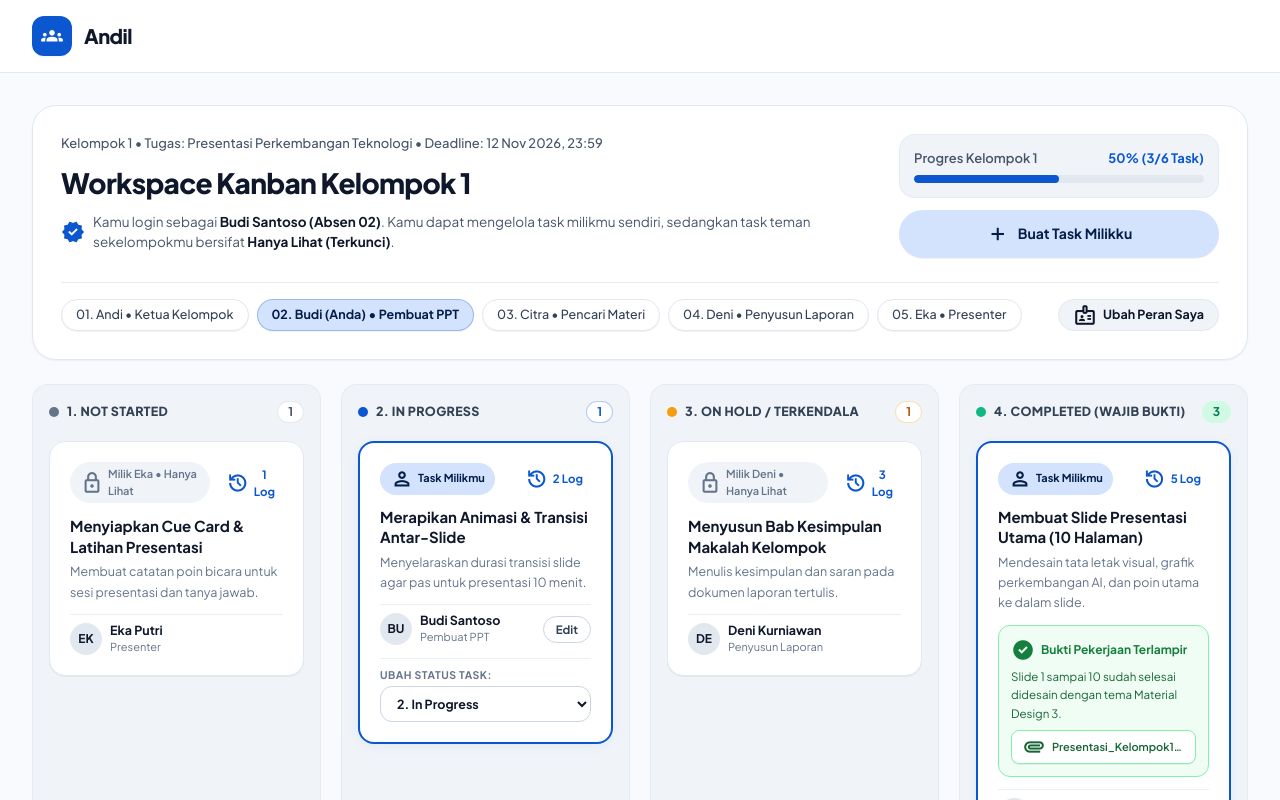
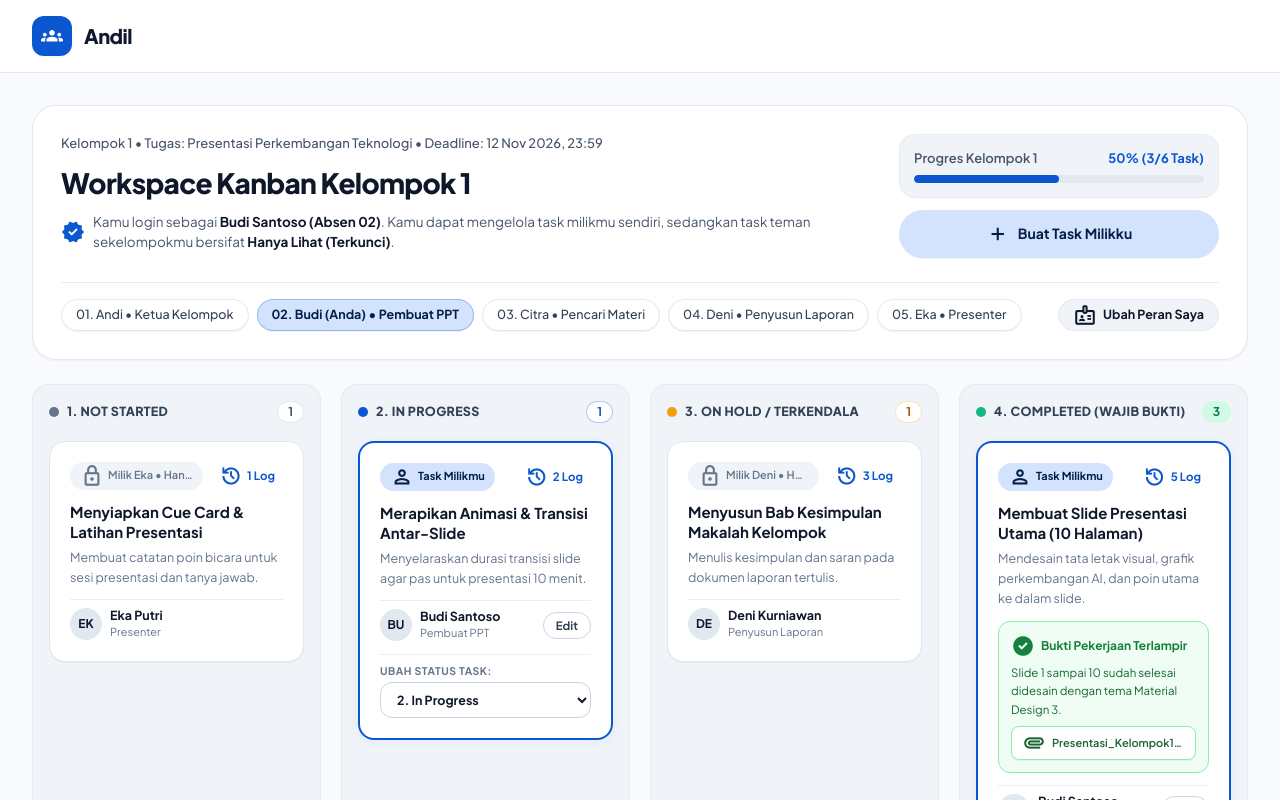
Before and after one commit to wibisanabama/andil, a React (Vite) app: page /siswa/workspace in a window 1280 px wide. Shown: the top 800 px of the page. Built offline with nearby package versions, Linux system fonts and the light colour scheme; the HTML template or start-up script is replaced by a standard one.

Commit message:
style(siswa): enforce equal column width and height on Kanban board

```diff
--- a/src/components/siswa/StudentWorkspace.jsx
+++ b/src/components/siswa/StudentWorkspace.jsx
@@ -431,7 +431,7 @@ export function StudentWorkspace() {
         {/* Papan Kanban 4 Kolom Proporsional */}
         <section
           aria-label="Papan Kanban Kelompok 1"
-          className="grid grid-cols-1 md:grid-cols-2 xl:grid-cols-4 gap-5 items-start"
+          className="grid grid-cols-1 md:grid-cols-2 xl:grid-cols-4 gap-5 items-stretch"
         >
           {KANBAN_COLUMNS.map((col) => {
             const columnTasks = groupTasks.filter((t) => t.status === col.id);
@@ -439,25 +439,25 @@ export function StudentWorkspace() {
             return (
               <div
                 key={col.id}
-                className="bg-[#F0F4F9] rounded-2xl p-4 border border-[#E2E8F0]/70 min-h-[500px] flex flex-col gap-3.5"
+                className="bg-[#F0F4F9] rounded-2xl p-4 border border-[#E2E8F0]/70 min-w-0 h-full min-h-[500px] flex flex-col gap-3.5"
               >
                 {/* Header Kolom */}
-                <div className="flex items-center justify-between pb-1">
-                  <div className="flex items-center gap-2">
-                    <span className={`w-2.5 h-2.5 rounded-full ${col.dotColor}`} aria-hidden="true" />
-                    <h2 className="text-[12.5px] font-extrabold tracking-wide text-[#334155] uppercase">
+                <div className="flex items-center justify-between gap-2 pb-1">
+                  <div className="flex items-center gap-2 min-w-0">
+                    <span className={`w-2.5 h-2.5 rounded-full shrink-0 ${col.dotColor}`} aria-hidden="true" />
+                    <h2 className="text-[12.5px] font-extrabold tracking-wide text-[#334155] uppercase truncate">
                       {col.title}
                     </h2>
                   </div>
                   <span
-                    className={`font-bold text-xs px-2.5 py-0.5 rounded-full border ${col.badgeStyle}`}
+                    className={`font-bold text-xs px-2.5 py-0.5 rounded-full border shrink-0 ${col.badgeStyle}`}
                   >
                     {columnTasks.length}
                   </span>
                 </div>
 
                 {/* List Kartu Task di Kolom Ini */}
-                <div className="flex flex-col gap-3.5">
+                <div className="flex flex-col gap-3.5 min-w-0">
                   {columnTasks.map((task) => {
                     const isOwnTask = task.ownerId === currentStudentId;
                     const logCount = task.logs?.length || 0;
@@ -466,27 +466,27 @@ export function StudentWorkspace() {
                     return (
                       <article
                         key={task.id}
-                        className={`bg-white rounded-2xl p-4 sm:p-5 flex flex-col gap-3 relative transition-all ${
+                        className={`bg-white rounded-2xl p-4 sm:p-5 flex flex-col gap-3 relative transition-all min-w-0 ${
                           isOwnTask
                             ? 'border-2 border-[#0B57D0] shadow-[0_2px_12px_rgba(11,87,208,0.06)]'
                             : 'border border-[#E2E8F0] shadow-2xs'
                         }`}
                       >
                         {/* Baris Atas Kartu: Badge Kepemilikan & Tombol Log */}
-                        <div className="flex items-center justify-between gap-2">
+                        <div className="flex items-center justify-between gap-2 min-w-0">
                           {isOwnTask ? (
-                            <span className="inline-flex items-center gap-1 bg-[#D3E3FD] text-[#041E49] text-[11px] font-bold px-2.5 py-1 rounded-full">
-                              <span className="material-symbols-outlined text-[14px]">
+                            <span className="inline-flex items-center gap-1 h-7 bg-[#D3E3FD] text-[#041E49] text-[11px] font-bold px-2.5 rounded-full whitespace-nowrap shrink-0">
+                              <span className="material-symbols-outlined text-[14px]" aria-hidden="true">
                                 person
                               </span>
                               <span>Task Milikmu</span>
                             </span>
                           ) : (
-                            <span className="inline-flex items-center gap-1 bg-[#F0F4F9] text-[#64748B] text-[11px] font-semibold px-2.5 py-1 rounded-full">
-                              <span className="material-symbols-outlined text-[14px]">
+                            <span className="inline-flex items-center gap-1 h-7 bg-[#F0F4F9] text-[#64748B] text-[11px] font-semibold px-2.5 rounded-full whitespace-nowrap truncate">
+                              <span className="material-symbols-outlined text-[14px] shrink-0" aria-hidden="true">
                                 lock
                               </span>
-                              <span>Milik {task.ownerName.split(' ')[0]} • Hanya Lihat</span>
+                              <span className="truncate">Milik {task.ownerName.split(' ')[0]} • Hanya Lihat</span>
                             </span>
                           )}
 
@@ -494,10 +494,10 @@ export function StudentWorkspace() {
                           <button
                             type="button"
                             onClick={() => setLogModalTask(task)}
-                            className="text-[#0B57D0] hover:bg-[#D3E3FD]/40 text-[11.5px] font-bold px-2 py-1 rounded-lg flex items-center gap-1 transition-colors cursor-pointer"
+                            className="inline-flex items-center gap-1 h-7 text-[#0B57D0] hover:bg-[#D3E3FD]/40 text-[11.5px] font-bold px-2 rounded-lg transition-colors cursor-pointer whitespace-nowrap shrink-0"
                             title="Buka Riwayat Aktivitas Task"
                           >
-                            <span className="material-symbols-outlined text-[15px]">
+                            <span className="material-symbols-outlined text-[15px]" aria-hidden="true">
                               history
                             </span>
                             <span>{logCount} Log</span>
```
